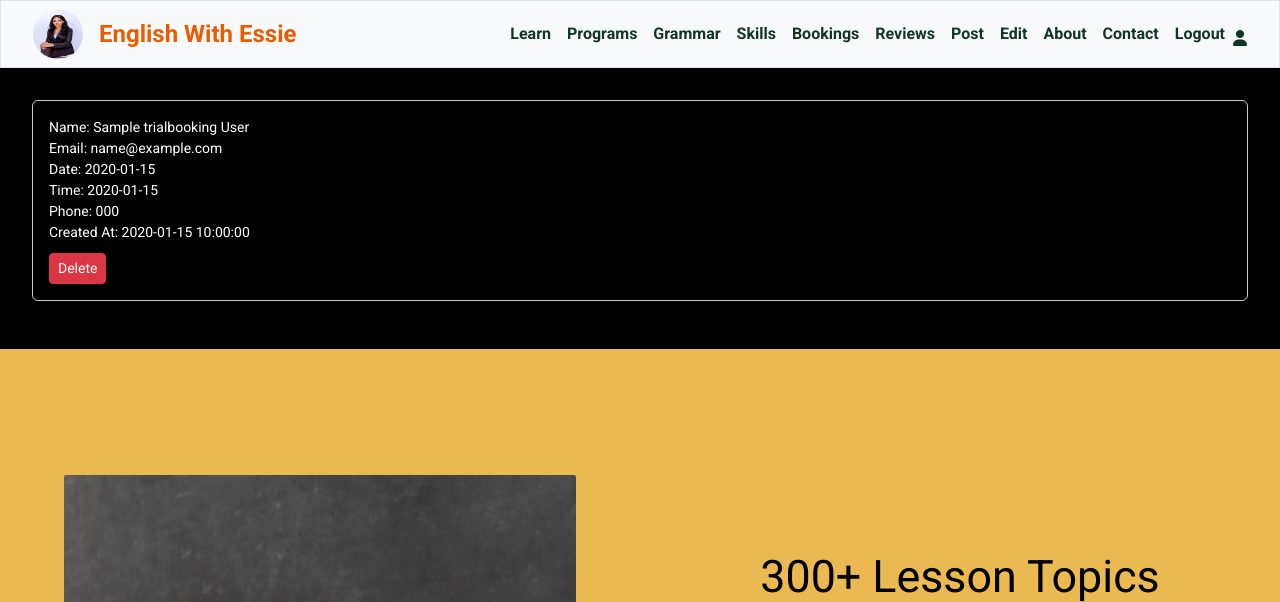
After one commit to Essietasha/EngWS, a Flask app: page /allbookings in a window 1280 px wide. The commit adds this page. Shown: the top 602 px of the page. Run offline with Flask 3, Linux system fonts and the light colour scheme; the visitor is signed in with stand-in values (Sample User, id 1); tables that the repository leaves empty hold one stand-in row (values such as "Sample post").

Commit message:
All booking routes added

```diff
--- a/app/routes.py
+++ b/app/routes.py
@@ -73,6 +73,16 @@ def grammar():
 @login_required
 def skills():
     return render_template("skills.html")
+
+@app.route("/allbookings")
+@login_required
+def allbookings():
+    users = User.query.all()
+    trialbooking = Trialbooking.query.order_by(Trialbooking.created_at.desc()).all()
+    cu_id = session.get("user_id")
+    current_user = User.query.filter_by(id=cu_id).first() if cu_id else None
+    is_admin = current_user.is_admin if current_user else False
+    return render_template("allbookings.html", users=users, is_admin=is_admin, trialbooking=trialbooking, current_user=current_user)
 
 
 @app.route("/allposts")
@@ -432,7 +442,13 @@ def delete_user(user_id):
 
 
 @app.route('/bookings', methods=['GET', 'POST'])
+@login_required
 def trial_lesson():
+    users = User.query.all()
+    cu_id = session.get("user_id")
+    current_user = User.query.filter_by(id=cu_id).first() if cu_id else None
+    is_admin = current_user.is_admin if current_user else False
+
     if request.method == 'POST':
         name = request.form['name']
         lastname = request.form['lastname']
@@ -483,4 +499,28 @@ def trial_lesson():
         flash('Your trial lesson is booked! Please check your email for details.', 'success')
         return redirect("/bookings")
 
-    return render_template('bookings.html')
+    return render_template('bookings.html', users=users, is_admin=is_admin)
+
+
+@app.route('/delete_booking/<int:booking_id>', methods=['GET', 'POST'])
+@login_required
+def delete_booking(booking_id):
+    if request.method == "POST":
+        current_user = User.query.get(session.get("user_id"))
+
+        if not current_user.is_admin:
+            flash("Unauthorized action!", "danger")
+            return redirect("/allbookings")
+
+        booking_to_delete = Trialbooking.query.get_or_404(booking_id)
+
+        try:
+            db.session.delete(booking_to_delete)
+            db.session.commit()
+
+            flash(f"Bookinf for {booking_to_delete.name} has been deleted.", "success")
+            return redirect("/allbookings")
+        except Exception as e:
+            db.session.rollback()
+            flash("An error occurred while deleting the user.", "danger")
+            return redirect("/allbookings")
--- a/app/static/css/styles.css
+++ b/app/static/css/styles.css
@@ -846,6 +846,31 @@ footer .testimonial .startBtn:hover {
   margin-top: 1rem;
 }
 
+.booking-table {
+  background-color: #000000;
+  padding: 2rem;
+  display: grid;
+  grid-template-columns: repeat(auto-fit, minmax(20rem, 1fr));
+  gap: 10px;
+}
+
+.booking-card {
+  border: 1px solid #ccc;
+  padding: 1rem;
+  margin-bottom: 1rem;
+  border-radius: 6px;
+  font-size: 14px;
+}
+
+.allbookbtn {
+  color: #fff;
+  text-decoration: none;
+}
+
+.deleteBookingBtn {
+  padding-top: 10px;
+}
+
 @keyframes homeSlide {
   from {
     transform: translateY(50%);
--- a/app/static/scss/styles.scss
+++ b/app/static/scss/styles.scss
@@ -997,6 +997,30 @@ footer{
     }
 }
 
+.booking-table{
+    background-color: #000000;
+    padding: 2rem;
+    display: grid;
+    grid-template-columns: repeat(auto-fit, minmax(20rem, 1fr));
+    gap: 10px;
+}
+
+.booking-card {
+    border: 1px solid #ccc;
+    padding: 1rem;
+    margin-bottom: 1rem;
+    border-radius: 6px;
+    font-size: 14px;
+  }
+
+.allbookbtn{
+    color: #fff;
+    text-decoration: none;
+}
+
+.deleteBookingBtn{
+    padding-top: 10px;
+}
 
 @keyframes homeSlide{
     from {
--- /dev/null
+++ b/app/templates/allbookings.html
@@ -0,0 +1,36 @@
+{% extends "layout.html" %}
+
+
+{% block title %}
+    Book a Session
+{% endblock %}
+
+{% block body %}
+<div class="container-fluid">
+    <div class="booking-table">
+        {% if is_admin %}
+            {% for booking in trialbooking %}
+                <div class="booking-card">
+                    <div>Name: {{ booking.name }} {{ booking.lastname }}</div>
+                    <div>Email: {{ booking.email }}</div>
+                    <div>Date: {{ booking.date }}</div>
+                    <div>Time: {{ booking.time }}</div>
+                    <div>Phone: {{ booking.phone }}</div>
+                    <div>Created At: {{ booking.created_at }}</div>
+                    {% if is_admin %}
+                    <form action="/delete_booking/{{ booking.id }}" method="post" class="deleteBookingBtn">
+                        <button type="submit" class="btn btn-danger btn-sm">Delete</button>
+                    </form>
+                    {% endif %}
+                </div>
+
+            {% endfor %}
+        {% endif %}
+      </div>
+</div>
+
+{% endblock %}
+
+{% block scripts %}
+<script src="{{ url_for('static', filename='js/index.js') }}"></script>
+{% endblock %}
```
Also changed, not shown: app/templates/bookings.html (+8 -1 lines), css/styles.css (+25 -0 lines), 1 other file.
